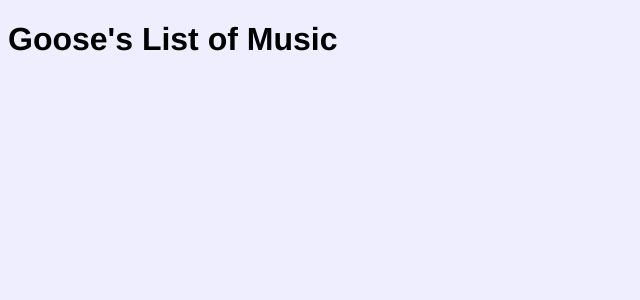
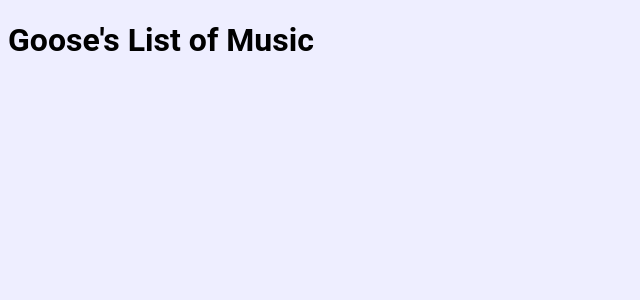
Before and after one commit to JdeGuise/MusicTracker_GraphQL, a React (Create React App) app in the folder client/: page / in a window 1280 px wide. Shown: the top 300 px of the page, without its empty margins (0-640 px from the left). Built offline with nearby package versions, Linux system fonts and the light colour scheme.

Commit message:
modifies font

```diff
--- a/client/src/index.css
+++ b/client/src/index.css
@@ -1,4 +1,4 @@
 body {
   background-color: #eef;
-  font-family: "Helvetica"
+  font-family: "Roboto";
 }
```
